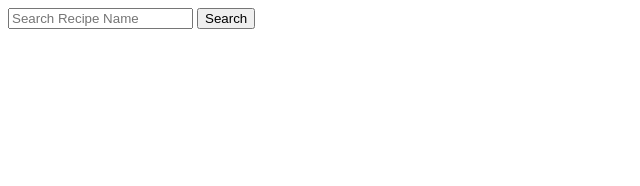
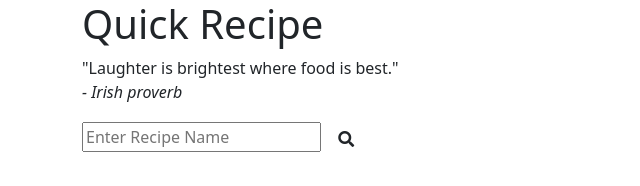
Before and after one commit to marlon0zxq/Quick_Recipe, a plain HTML site: page Quick_Recipe/index.html in a window 1280 px wide. Shown: the whole page, without its empty margins (0-640 px from the left). Drawn offline with nearby package versions, Linux system fonts and the light colour scheme.

Commit message:
add bootstrap,fontawesome and  some h1,h2 and search icon

```diff
--- a/Quick_Recipe/index.html
+++ b/Quick_Recipe/index.html
@@ -4,11 +4,16 @@
   <meta charset="UTF-8">
   <meta http-equiv="X-UA-Compatible" content="IE=edge">
   <meta name="viewport" content="width=device-width, initial-scale=1.0">
+  <!-- BOOTSTRAP CDN -->
+  <link href="https://cdn.jsdelivr.net/npm/bootstrap@5.0.2/dist/css/bootstrap.min.css" rel="stylesheet" integrity="sha384-EVSTQN3/azprG1Anm3QDgpJLIm9Nao0Yz1ztcQTwFspd3yD65VohhpuuCOmLASjC" crossorigin="anonymous">
+  <!-- font-awesome -->
+  <link rel="stylesheet" href="https://cdnjs.cloudflare.com/ajax/libs/font-awesome/5.15.0/css/all.min.css">
+  <!-- CSS LOCAL -->
   <link rel="stylesheet" href="style.css">
   <title>Document</title>
 </head>
 <body>
-    <div class="container">
+    <!-- <div class="container">
       <div class="search-container">
         <input type="text"
         placeholder="Search Recipe Name"
@@ -17,7 +22,35 @@
         <button id="search-btn">Search</button>
       </div>
       <div id="result"></div>
+    </div> -->
+
+    <div class = "container">
+      <div class = "search-container">
+        <div class = "meal-search">
+          <h1 class = "title">Quick Recipe</h1>
+          <blockquote>"Laughter is brightest where food is best."<br>
+            <cite>- Irish proverb</cite>
+          </blockquote>
+
+          <div class = "meal-search-box">
+            <input type = "text" class = "search-control" placeholder="Enter Recipe Name" id = "user-inp">
+            <button class = "search-btn btn" id = "search-btn">
+              <i class = "fas fa-search"></i>
+            </button>
+          </div>
+        </div>
+
+        <div class = "meal-result">
+          <h2 class = "title" id="result"></h2>
+        </div>
+      </div>
     </div>
+
+
+
+
+    <!-- JS BUNDLE CDN BOOTSTRAP -->
+    <script src="https://cdn.jsdelivr.net/npm/bootstrap@5.0.2/dist/js/bootstrap.bundle.min.js" integrity="sha384-MrcW6ZMFYlzcLA8Nl+NtUVF0sA7MsXsP1UyJoMp4YLEuNSfAP+JcXn/tWtIaxVXM" crossorigin="anonymous"></script>
 
     <script
   src="https://code.jquery.com/jquery-3.6.1.min.js"
```
